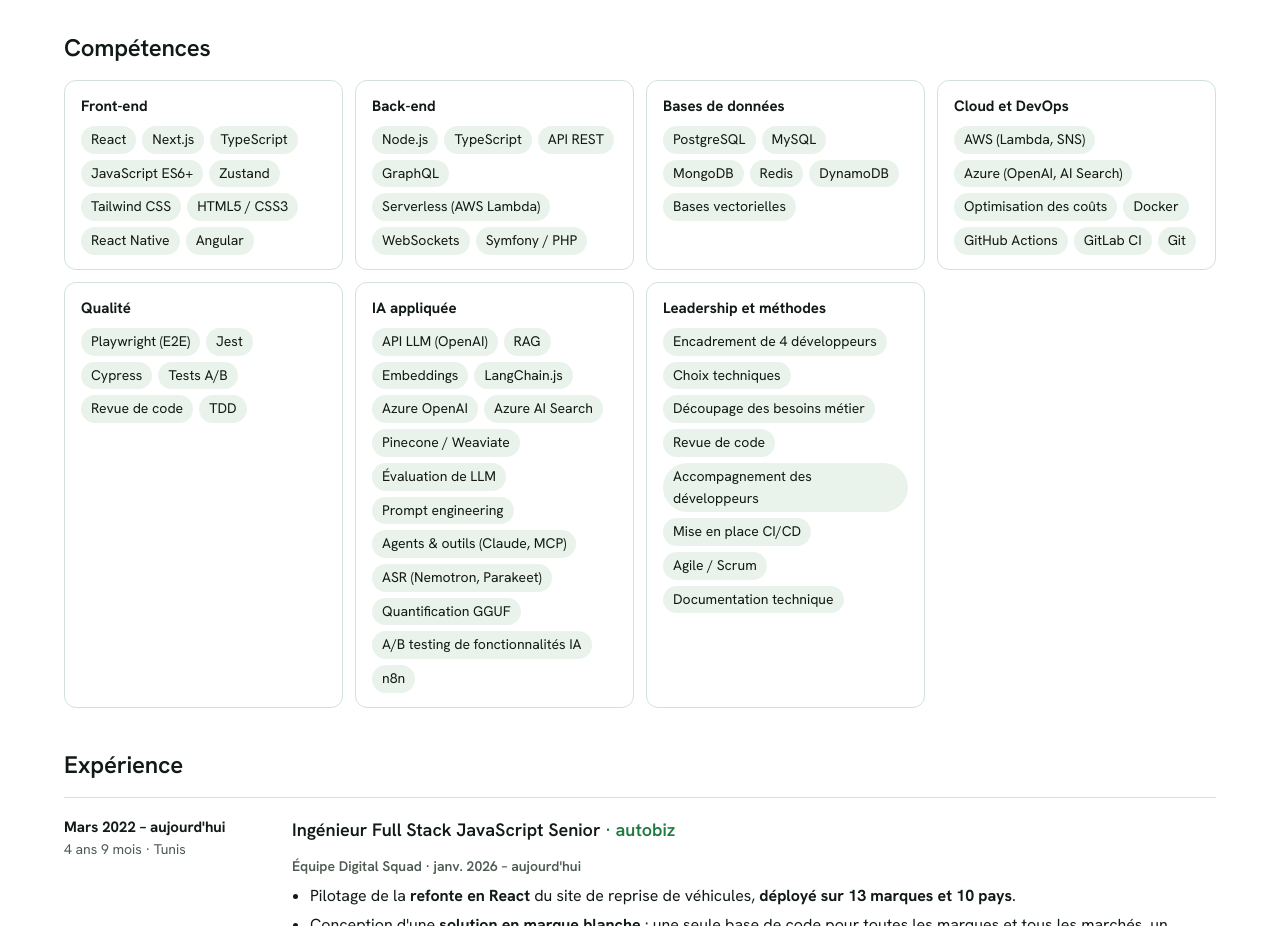
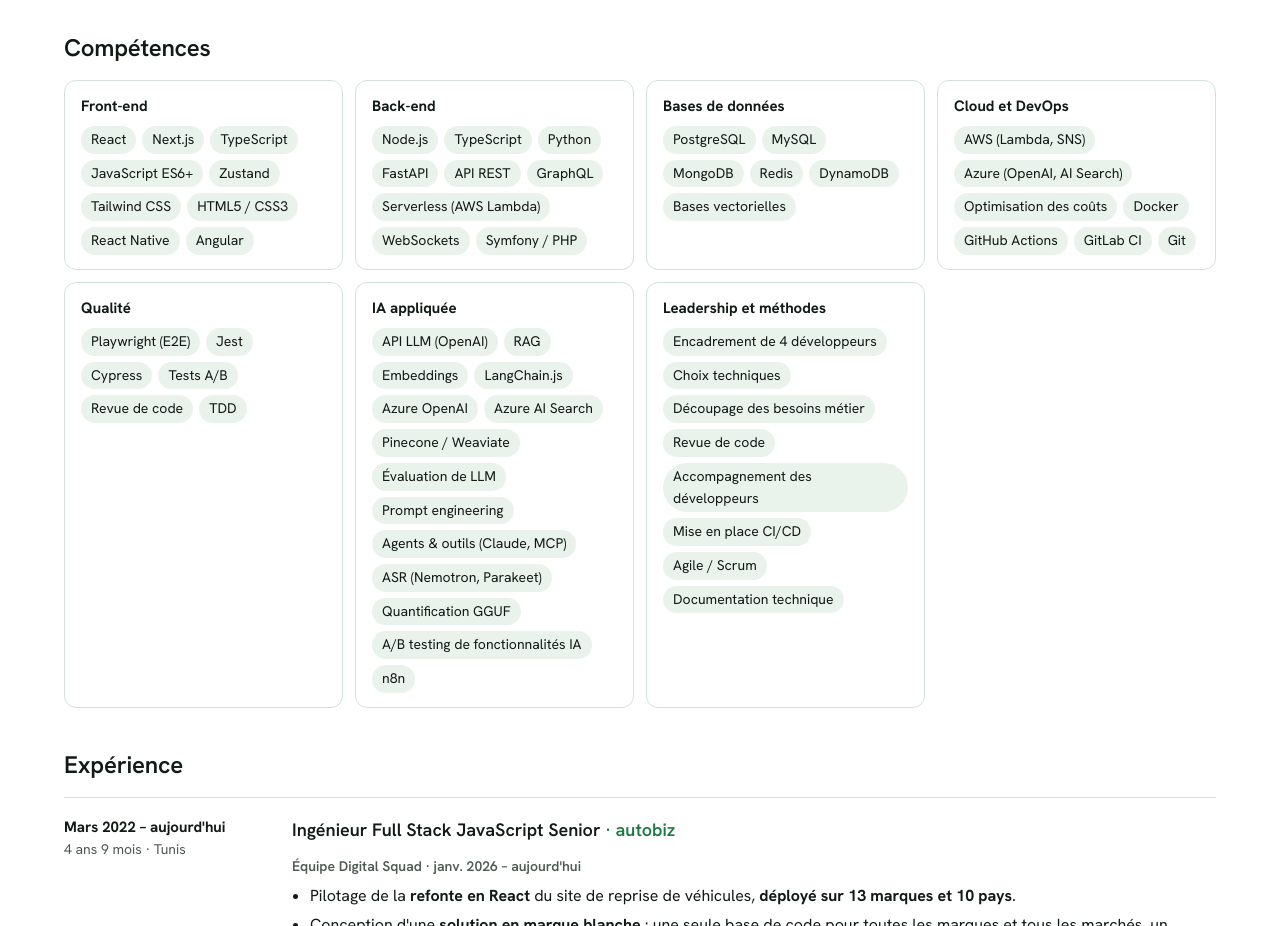
Before and after one commit to karimtn/cv, a plain HTML site: page index.html in a window 1280 px wide. Shown: the part 1640-2566 px from the top of the page. Drawn offline with Linux system fonts and the light colour scheme.

Commit message:
Ajout de Python et FastAPI aux compétences back-end (6 profils, PDF régénérés)
Co-Authored-By: Claude Opus 5.5 <noreply@anthropic.com>
Claude-Session: https://claude.ai/code/session_01SiwRTFGFqnTvLUpXugKG62

```diff
--- a/index.html
+++ b/index.html
@@ -258,7 +258,7 @@ const SK={
 ai:{fr:'IA appliquée',en:'Applied AI',v:['API LLM (OpenAI)|LLM APIs (OpenAI)','RAG','Embeddings','LangChain.js','Azure OpenAI','Azure AI Search','Pinecone / Weaviate','Évaluation de LLM|LLM evaluation','Prompt engineering','Agents & outils (Claude, MCP)|Agents & tools (Claude, MCP)','ASR (Nemotron, Parakeet)','Quantification GGUF|GGUF quantization','A/B testing de fonctionnalités IA|A/B testing of AI features','n8n']},
 front:{fr:'Front-end',en:'Front-end',v:['React','Next.js','TypeScript','JavaScript ES6+','Zustand','Tailwind CSS','HTML5 / CSS3','React Native','Angular']},
 perf:{fr:'Performance, SEO et accessibilité',en:'Performance, SEO and accessibility',v:['Core Web Vitals','Lighthouse','Optimisation des re-rendus React|React re-render optimisation','Schema.org','robots.txt dynamique|Dynamic robots.txt','Accessibilité WCAG|WCAG accessibility']},
-back:{fr:'Back-end',en:'Back-end',v:['Node.js','TypeScript','API REST|REST APIs','GraphQL','Serverless (AWS Lambda)','WebSockets','Symfony / PHP']},
+back:{fr:'Back-end',en:'Back-end',v:['Node.js','TypeScript','Python','FastAPI','API REST|REST APIs','GraphQL','Serverless (AWS Lambda)','WebSockets','Symfony / PHP']},
 arch:{fr:'Architecture et scalabilité',en:'Architecture and scalability',v:['Architecture multi-marques en marque blanche|White-label multi-brand architecture','Event-driven (SNS, Lambda)','Serverless AWS|AWS serverless','Déploiement multi-pays|Multi-country rollout','Optimisation des coûts cloud|Cloud cost optimisation','Choix et revue d\'architecture|Architecture decisions and review']},
 events:{fr:'Event-driven et messaging',en:'Event-driven and messaging',v:['AWS SNS (pub/sub, fan-out)','Consommateurs Lambda|Lambda consumers','Découplage par événements|Event-based decoupling','Temps réel Node.js|Real-time Node.js']},
 data:{fr:'Bases de données',en:'Databases',v:['PostgreSQL','MySQL','MongoDB','Redis','DynamoDB','Bases vectorielles|Vector databases']},
```
Also changed, not shown: 12 other files.
